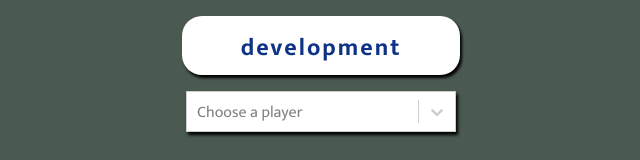
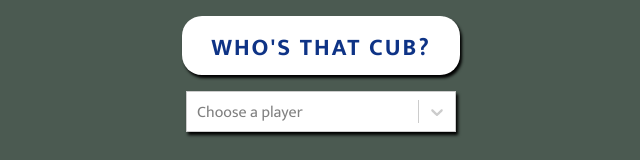
Before and after one commit to elsafluss/whos-that-cub, a React (Create React App) app: page / in a window 1280 px wide. Shown: the top 160 px of the page, without its empty margins (319-959 px from the left). Built offline with nearby package versions, Linux system fonts and the light colour scheme; no server answers.

Commit message:
Change app title to check travis.

```diff
--- a/src/App.js
+++ b/src/App.js
@@ -73,8 +73,7 @@ class App extends Component {
     return (
       <div className="app">
         <Link to="/" className="header">
-          {/* WHO'S THAT CUB?  */}
-          {process.env.NODE_ENV}
+          WHO'S THAT CUB?
         </Link>
         <Find
           players={this.state.activePlayers}
```
